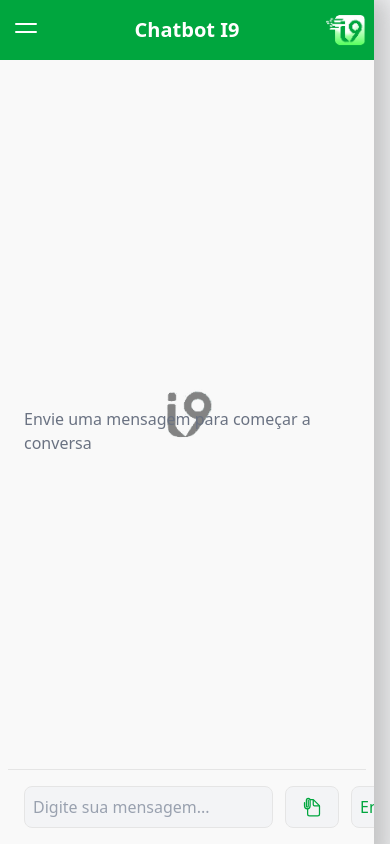
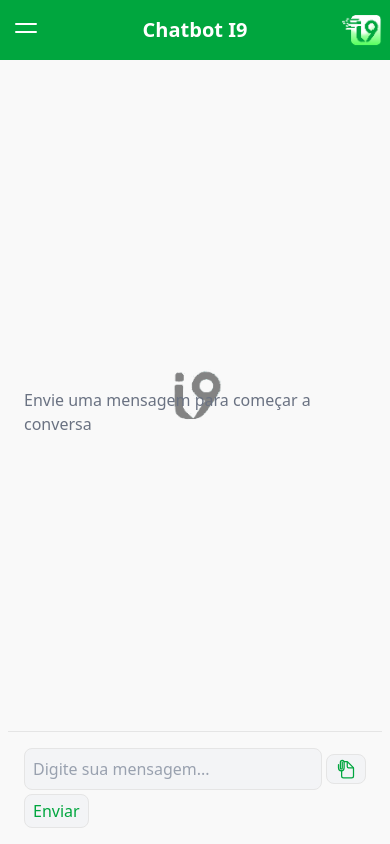
Before and after one commit to Joao-Sch/Gemini, a Next.js app: page / in a window 390 px wide. Built offline with nearby package versions, Linux system fonts and the light colour scheme.

Commit message:
responsividade

```diff
--- a/app/globals.css
+++ b/app/globals.css
@@ -176,3 +176,14 @@ body, .main-container, .chat-area {
   padding: 0 !important;
   box-sizing: border-box;
 }
+
+@media (max-width: 639px) {
+  .chat-mobile-full {
+    height: 100% !important;
+  }
+}
+@media (min-width: 640px) {
+  .chat-mobile-full {
+    height: auto !important;
+  }
+}
--- a/app/page.tsx
+++ b/app/page.tsx
@@ -934,11 +934,10 @@ Por favor, gere uma mensagem clara, amigável para o cliente com essas informaç
       </div>
 
       {/* Container central para chat + entregas */}
-      {/* Adicionado 'overflow-hidden' ao container pai para evitar rolagem excessiva */}
-      <div className="flex flex-1 min-h-0 min-w-0 items-stretch justify-center gap-x-4 pr-4 h-screen w-screen overflow-hidden">
+      <div className="flex flex-1 min-h-0 min-w-0 items-stretch justify-center gap-x-4  h-screen w-screen overflow-hidden">
         {/* Chat principal */}
         {/* Adicionado 'min-w-0' para permitir que o flex-item encolha */}
-        <div className="flex-1 h-full max-w-2xl mx-auto flex flex-col min-w-0">
+        <div className="flex-1 h-full sm:h-auto max-w-2xl mx-auto flex flex-col min-w-0">
           <div
             className={`
         flex flex-col h-full w-full
@@ -1100,13 +1099,13 @@ Por favor, gere uma mensagem clara, amigável para o cliente com essas informaç
                   {/* Adicionado 'gap-1' para reduzir o espaço entre os itens em telas pequenas */}
                   <form
                     onSubmit={handleFormSubmit}
-                    className="flex w-full space-x-2 sm:gap-2 gap-1"
+                    className="flex w-full flex-wrap items-center gap-1 sm:gap-2"
                   >
                     <input
                       value={input}
                       onChange={handleInputChange}
                       placeholder="Digite sua mensagem..."
-                      className={`flex-grow p-2 border rounded-md focus:outline-none transition-colors duration-600
+                      className={`flex-grow min-w-0 p-2 border rounded-md focus:outline-none transition-colors duration-600
       ${
         darkMode
           ? "bg-[#222] text-gray-100 placeholder-gray-400 focus:border-green-900 focus:shadow-lg focus:shadow-green-900"
@@ -1130,7 +1129,7 @@ Por favor, gere uma mensagem clara, amigável para o cliente com essas informaç
                     <label
                       htmlFor="file-upload"
                       className={`
-                  px-4 items-center py-2 border rounded-md cursor-pointer flex
+      px-2 sm:px-4 py-1 sm:py-2 border rounded-md cursor-pointer flex
       transition-colors duration-500
       ${
         darkMode
@@ -1139,14 +1138,14 @@ Por favor, gere uma mensagem clara, amigável para o cliente com essas informaç
       }
       ${isLoading ? "opacity-50 cursor-not-allowed" : ""}
     `}
+                      style={{ minWidth: "40px", justifyContent: "center" }}
                     >
                       <IoDocumentAttachOutline size={20} />
                     </label>
-                    {/* Alterado 'px-4' para 'px-2' e 'py-2' para 'py-1' em mobile para o botão de enviar */}
                     <button
                       type="submit"
                       className={`
-                  border px-2 py-1 sm:px-4 sm:py-2 rounded-md cursor-pointer
+      border px-2 sm:px-4 py-1 sm:py-2 rounded-md cursor-pointer
       transition-colors duration-500
       ${
         darkMode
@@ -1162,6 +1161,7 @@ Por favor, gere uma mensagem clara, amigável para o cliente com essas informaç
       }
     `}
                       disabled={isLoading}
+                      style={{ minWidth: "60px" }}
                     >
                       {isSubmitClicked && !isLoading ? (
                         "Enviado"
```
Lines whose indentation alone changed are shown as unchanged.
